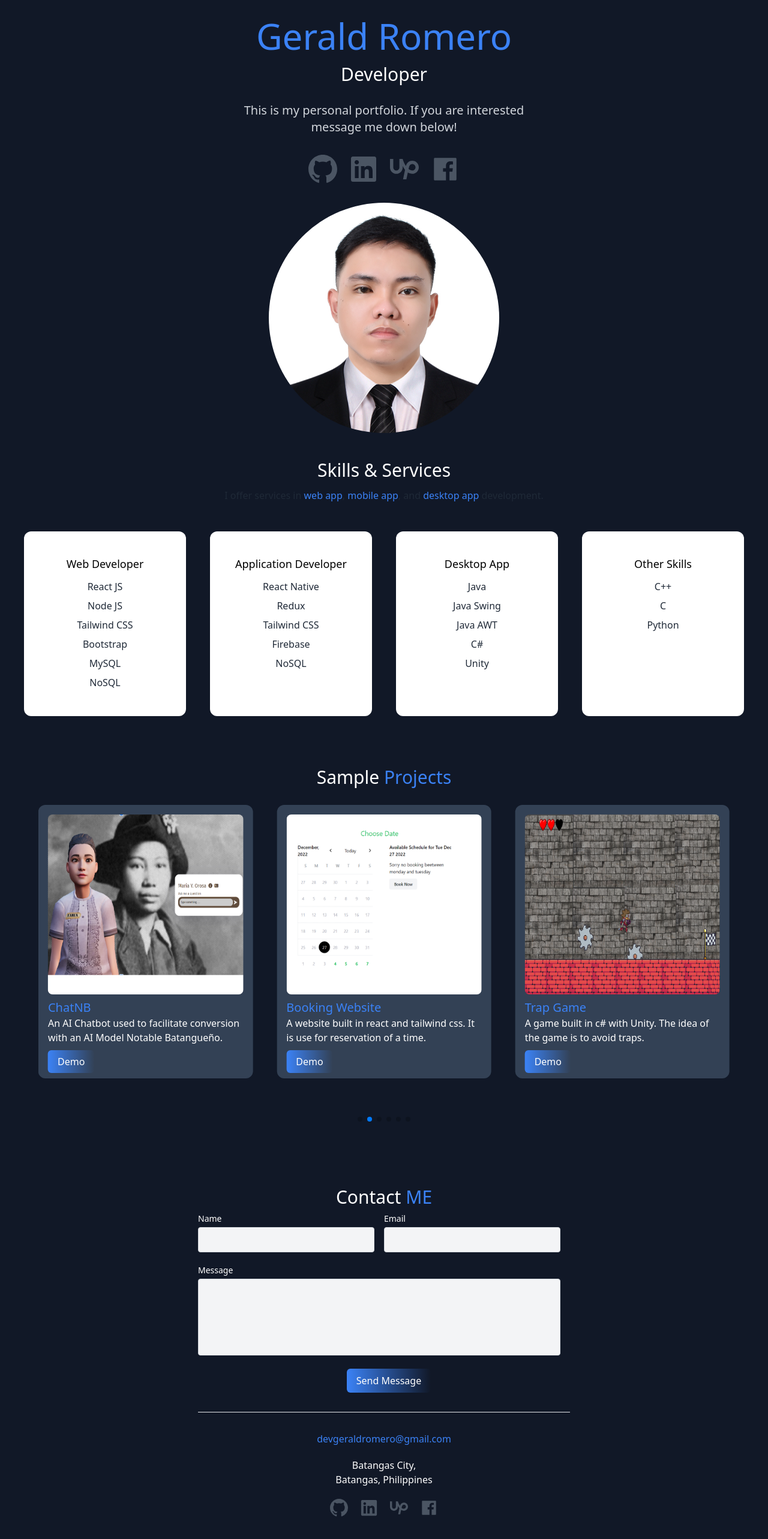
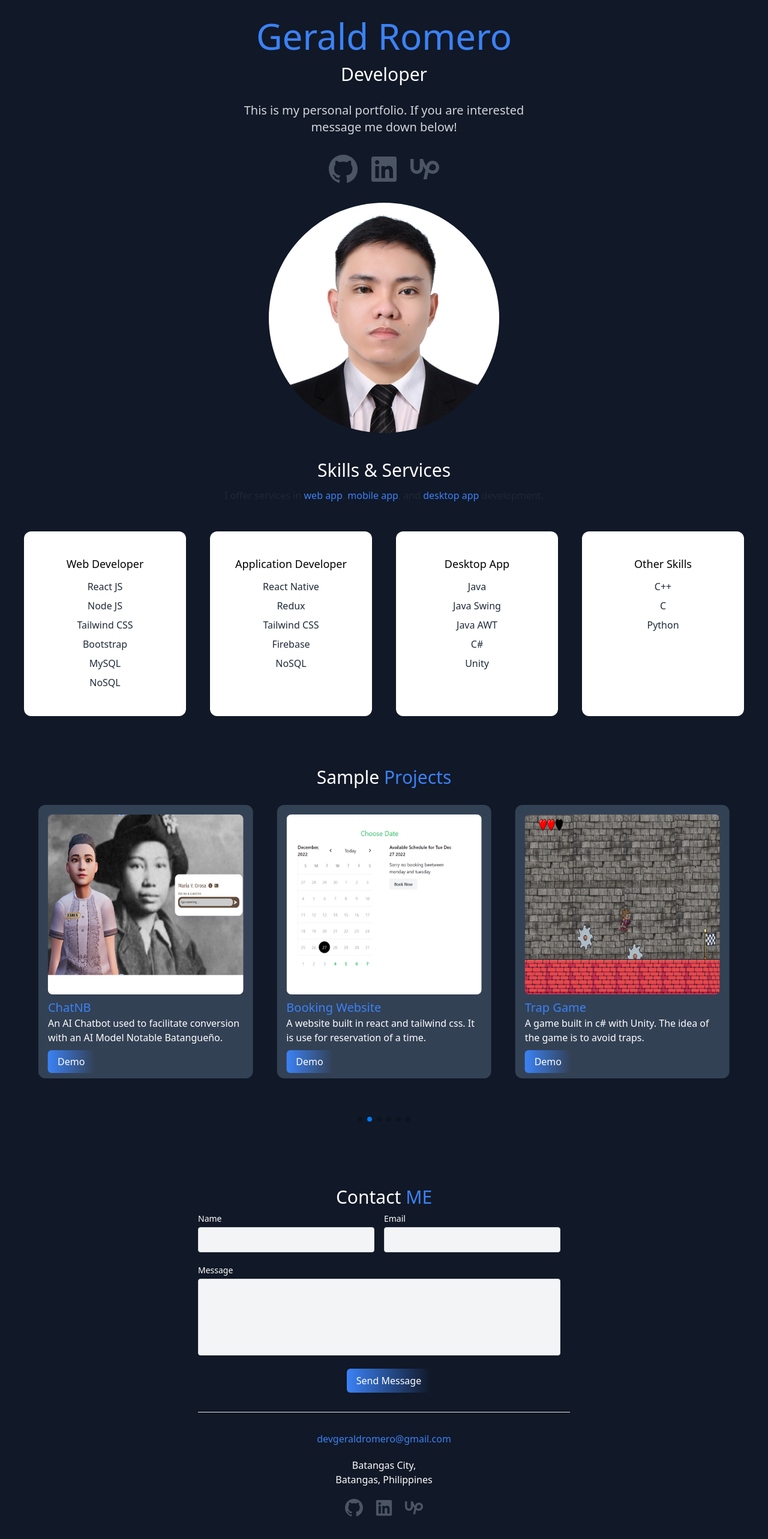
Before and after one commit to DevGeraldR/DevGeraldR.github.io, a React (Create React App) app: page / in a window 1280 px wide. Shown: the part 70-2636 px from the top of the page at 60% size. Built offline with nearby package versions, Linux system fonts and the light colour scheme; no server answers; the HTML template or start-up script is replaced by a standard one.

Commit message:
Remove Facebook

```diff
--- a/src/components/Contact.jsx
+++ b/src/components/Contact.jsx
@@ -1,6 +1,5 @@
 import { doc, setDoc } from "firebase/firestore";
 import React, { useState, Fragment } from "react";
-import { AiFillFacebook } from "react-icons/ai";
 import { BsGithub } from "react-icons/bs";
 import { FaLinkedin } from "react-icons/fa";
 import { Dialog, Transition } from "@headlessui/react";
@@ -157,12 +156,6 @@ function Contact() {
                 >
                   <SiUpwork />
                 </a>
-                <a
-                  href="https://www.facebook.com/gerald.romero.0022/"
-                  className="cursor-pointer hover:text-blue-500"
-                >
-                  <AiFillFacebook />
-                </a>
               </div>
             </div>
           </div>
--- a/src/components/Hero.jsx
+++ b/src/components/Hero.jsx
@@ -1,5 +1,4 @@
 import React from "react";
-import { AiFillFacebook } from "react-icons/ai";
 import { SiUpwork } from "react-icons/si";
 import { FaLinkedin } from "react-icons/fa";
 import { BsGithub } from "react-icons/bs";
@@ -35,12 +34,6 @@ function Hero() {
         >
           <SiUpwork />
         </a>
-        <a
-          href="https://www.facebook.com/gerald.romero.0022/"
-          className="cursor-pointer hover:text-blue-500"
-        >
-          <AiFillFacebook />
-        </a>
       </div>
       <div className="mx-auto rounded-full w-80 h-80 overflow-hidden mt-5 md:h-96 md:w-96">
         <img src={profile} alt="" />
```
